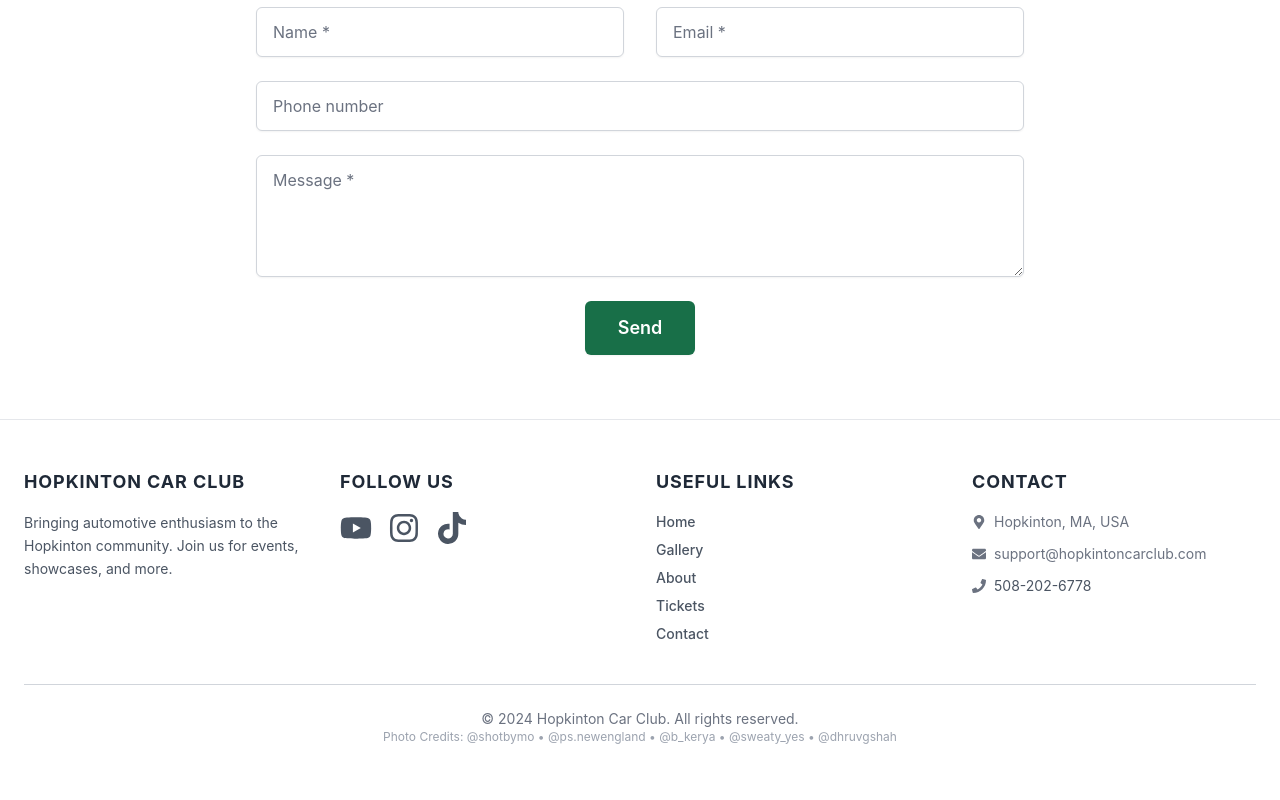
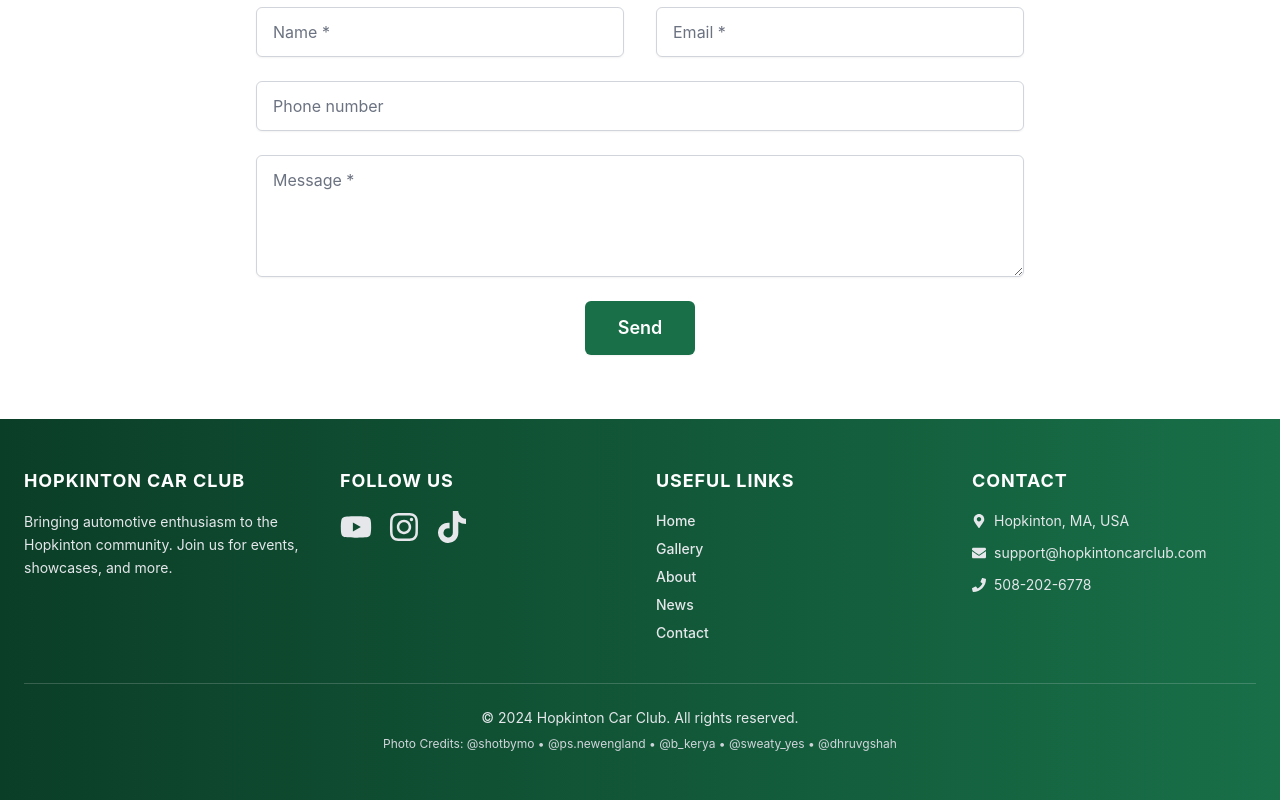
Before and after one commit to Infuii/carclubs, a React (Vite) app: page / in a window 1280 px wide. Shown: the part 3743-4543 px from the top of the page. Built offline with nearby package versions, Linux system fonts and the light colour scheme.

Commit message:
Update Footer component with new gradient background and text color adjustments for improved visibility

```diff
--- a/src/components/Footer.tsx
+++ b/src/components/Footer.tsx
@@ -9,16 +9,16 @@ import {
 
 const Footer = () => {
   return (
-    <footer className="bg-white border-t border-gray-200" id="contact">
+    <footer className="bg-gradient-to-r from-[#0B3E27] to-[#186F48] text-white" id="contact">
       <div className="max-w-7xl mx-auto px-6 py-12">
         {/* Top Section: Four Columns */}
         <div className="grid grid-cols-1 sm:grid-cols-2 lg:grid-cols-4 gap-8 mb-10">
           {/* Column 1: Company Info */}
           <div>
-            <h3 className="text-gray-800 font-bold text-lg uppercase tracking-wider mb-4">
+            <h3 className="text-white font-bold text-lg uppercase tracking-wider mb-4">
               Hopkinton Car Club
             </h3>
-            <p className="text-gray-600 text-sm leading-relaxed">
+            <p className="text-gray-200 text-sm leading-relaxed">
               Bringing automotive enthusiasm to the Hopkinton community. Join us
               for events, showcases, and more.
             </p>
@@ -26,27 +26,27 @@ const Footer = () => {
 
           {/* Column 2: Follow Us */}
           <div>
-            <h3 className="text-gray-800 font-bold text-lg uppercase tracking-wider mb-4">
+            <h3 className="text-white font-bold text-lg uppercase tracking-wider mb-4">
               Follow Us
             </h3>
             <div className="flex space-x-4">
               <a
                 href="https://www.youtube.com/channel/UCmhw8qIcyGMVHappkuv_i7w"
-                className="text-gray-600 hover:text-red-600 transform hover:scale-110 transition duration-200"
+                className="text-gray-200 hover:text-white transform hover:scale-110 transition duration-200"
                 aria-label="YouTube"
               >
                 <FaYoutube size={32} />
               </a>
               <a
                 href="https://www.instagram.com/hopkintoncarclub/"
-                className="text-gray-600 hover:text-pink-600 transform hover:scale-110 transition duration-200"
+                className="text-gray-200 hover:text-white transform hover:scale-110 transition duration-200"
                 aria-label="Instagram"
               >
                 <FaInstagram size={32} />
               </a>
               <a
                 href="https://www.tiktok.com/@hopkintoncarclub"
-                className="text-gray-600 hover:text-black transform hover:scale-110 transition duration-200"
+                className="text-gray-200 hover:text-white transform hover:scale-110 transition duration-200"
                 aria-label="TikTok"
               >
                 <FaTiktok size={32} />
@@ -56,14 +56,14 @@ const Footer = () => {
 
           {/* Column 3: Useful Links */}
           <div>
-            <h3 className="text-gray-800 font-bold text-lg uppercase tracking-wider mb-4">
+            <h3 className="text-white font-bold text-lg uppercase tracking-wider mb-4">
               Useful Links
             </h3>
-            <ul className="space-y-2 text-sm text-gray-600">
+            <ul className="space-y-2 text-sm">
               <li>
                 <a
                   href="/"
-                  className="hover:text-orange-500 text-gray-600 transition"
+                  className="text-gray-200 hover:text-white transition"
                 >
                   Home
                 </a>
@@ -71,7 +71,7 @@ const Footer = () => {
               <li>
                 <a
                   href="/gallery"
-                  className="hover:text-orange-500 text-gray-600 transition"
+                  className="text-gray-200 hover:text-white transition"
                 >
                   Gallery
                 </a>
@@ -79,7 +79,7 @@ const Footer = () => {
               <li>
                 <a
                   href="/#about"
-                  className="hover:text-orange-500 text-gray-600  transition"
+                  className="text-gray-200 hover:text-white transition"
                 >
                   About
                 </a>
@@ -87,15 +87,15 @@ const Footer = () => {
               <li>
                 <a
                   href="/#tickets"
-                  className="hover:text-orange-500 text-gray-600 transition"
+                  className="text-gray-200 hover:text-white transition"
                 >
-                  Tickets
+                  News
                 </a>
               </li>
               <li>
                 <a
                   href="/#contact"
-                  className="hover:text-orange-500 text-gray-600 transition"
+                  className="text-gray-200 hover:text-white transition"
                 >
                   Contact
                 </a>
@@ -105,24 +105,24 @@ const Footer = () => {
 
           {/* Column 4: Contact */}
           <div>
-            <h3 className="text-gray-800 font-bold text-lg uppercase tracking-wider mb-4">
+            <h3 className="text-white font-bold text-lg uppercase tracking-wider mb-4">
               Contact
             </h3>
-            <ul className="space-y-3 text-sm text-gray-600 ">
-              <li className="flex items-center text-gray-500 mr-2">
-                <div className="text-gray-500 mr-2">
+            <ul className="space-y-3 text-sm">
+              <li className="flex items-center text-gray-200">
+                <div className="text-gray-200 mr-2">
                   <FaMapMarkerAlt />
                 </div>
                 Hopkinton, MA, USA
               </li>
-              <li className="flex items-center text-gray-500 mr-2">
-                <div className="text-gray-500 mr-2">
+              <li className="flex items-center text-gray-200">
+                <div className="text-gray-200 mr-2">
                   <FaEnvelope />
                 </div>
                 support@hopkintoncarclub.com
               </li>
-              <li className="flex items-center ">
-                <div className="text-gray-500 mr-2">
+              <li className="flex items-center text-gray-200">
+                <div className="text-gray-200 mr-2">
                   <FaPhone />
                 </div>
                 508-202-6778
@@ -132,12 +132,12 @@ const Footer = () => {
         </div>
 
         {/* Bottom Section: Divider & Credits */}
-        <div className="border-t border-gray-300 pt-6">
-          <p className="text-center text-gray-500 text-sm ">
+        <div className="border-t border-gray-200/20 pt-6">
+          <p className="text-center text-gray-200 text-sm">
             © {new Date().getFullYear()} Hopkinton Car Club. All rights
             reserved.
           </p>
-          <p className="text-center text-gray-400 text-xs">
+          <p className="text-center text-gray-300 text-xs mt-2">
             Photo Credits: @shotbymo • @ps.newengland • @b_kerya • @sweaty_yes •
             @dhruvgshah
           </p>
```
